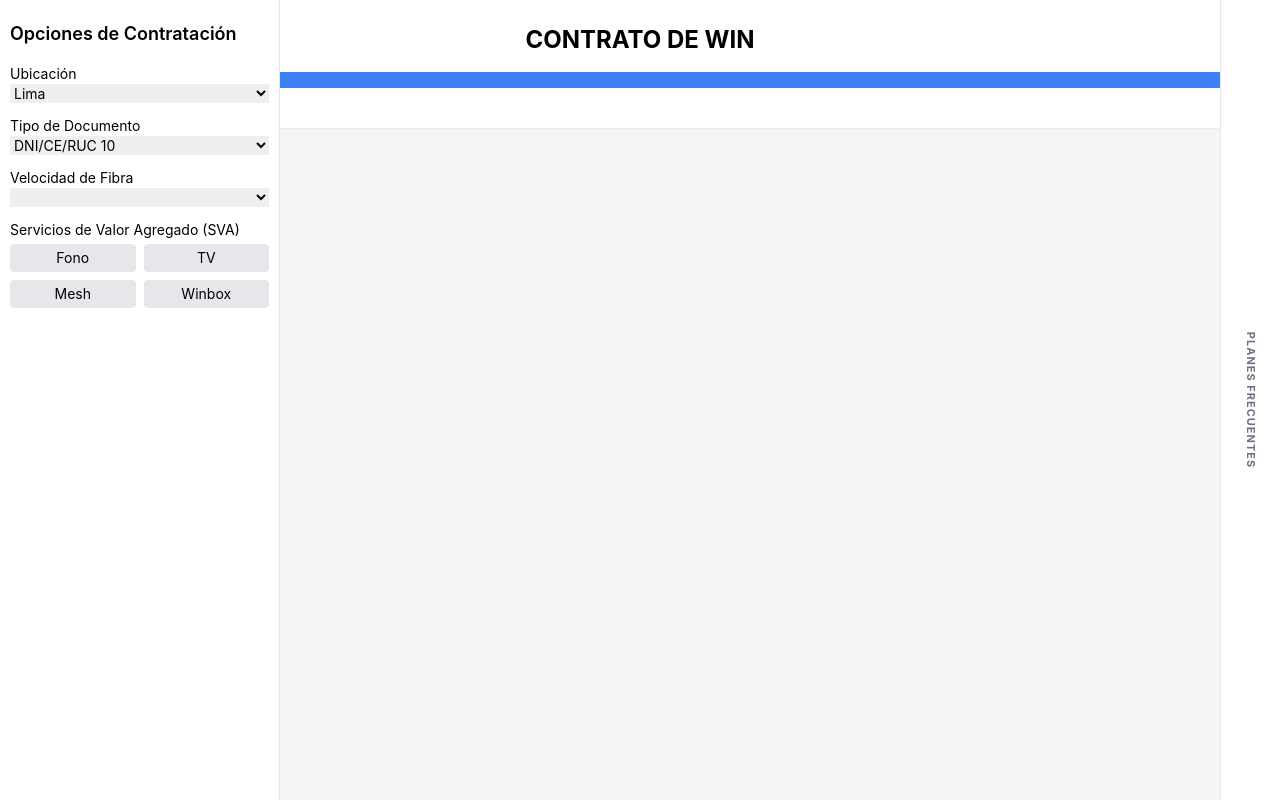
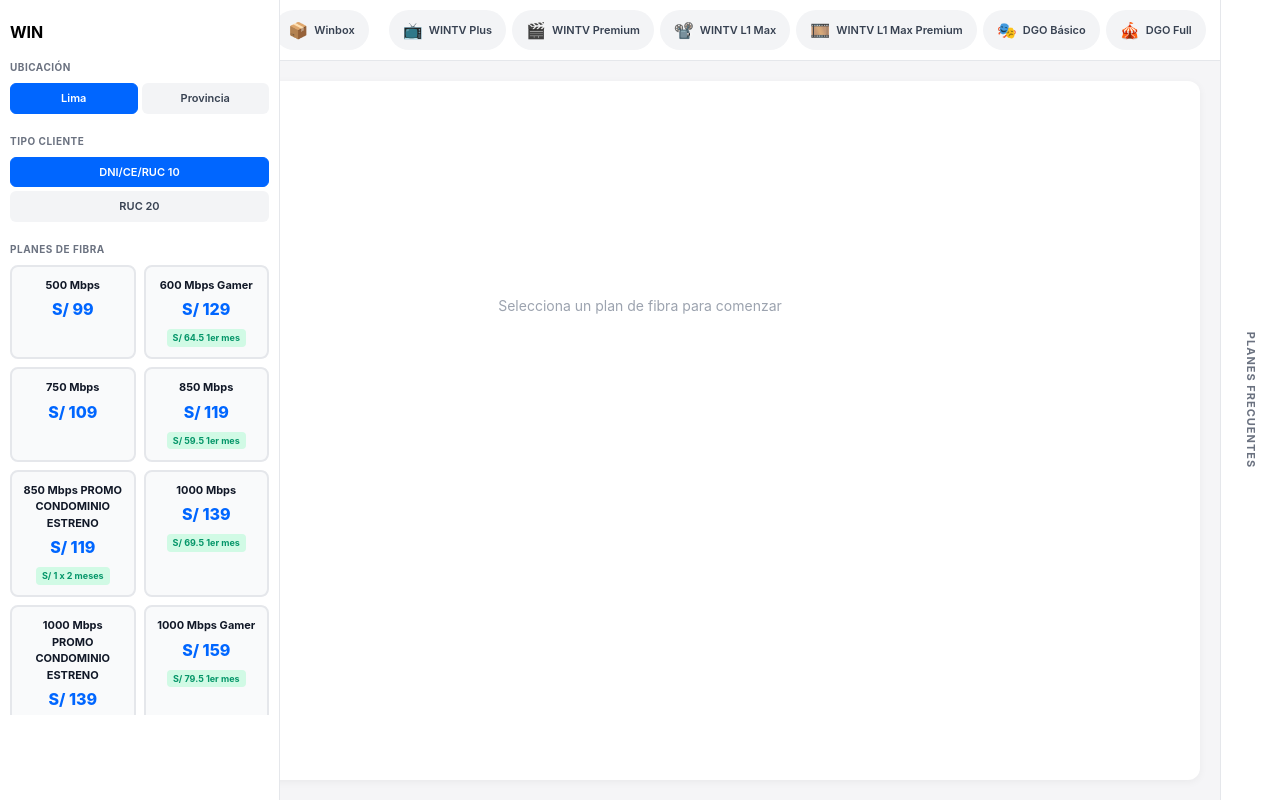
Before and after one commit to visualconnectionswin/contrato-win-02-25, a plain HTML site: page index.html in a window 1280 px wide. Drawn offline with nearby package versions, Linux system fonts and the light colour scheme.

Commit message:
Update index.html

```diff
--- a/index.html
+++ b/index.html
@@ -4,152 +4,147 @@
     <meta charset="UTF-8" />
     <meta name="viewport" content="width=device-width, initial-scale=1.0" />
     <title>WIN Contrato Generator</title>
-    <!-- Enlazamos el CSS personalizado -->
     <link rel="stylesheet" href="styles.css" />
-    <!-- Tailwind y Moment desde CDN -->
     <script src="https://cdn.tailwindcss.com"></script>
     <script src="https://cdnjs.cloudflare.com/ajax/libs/moment.js/2.29.4/moment-with-locales.min.js"></script>
   </head>
   <body>
-    <!-- SIDEBAR IZQUIERDO: OPCIONES DE CONTRATO -->
+    <!-- SIDEBAR IZQUIERDO -->
     <div class="sidebar">
-      <!-- Texto vertical cuando está contraído -->
-      <div class="sidebar-collapsed-text">OPCIONES DE CONTRATO</div>
+      <div class="sidebar-collapsed-text">CONFIGURACIÓN</div>
       <div class="sidebar-content">
-        <h1 class="text-lg font-semibold mb-4">Opciones de Contratación</h1>
-        <form id="contractForm" class="space-y-3 text-sm">
+        <h1 class="text-base font-bold mb-4">WIN</h1>
+
         <!-- Ubicación -->
-          <div>
-            <label for="location">Ubicación</label>
-            <select id="location" class="w-full">
-              <option value="lima" selected>Lima</option>
-              <option value="provincia">Provincia</option>
-            </select>
+        <div class="config-group">
+          <label class="config-label">Ubicación</label>
+          <div class="button-group">
+            <button class="btn-config active" data-location="lima">Lima</button>
+            <button class="btn-config" data-location="provincia">Provincia</button>
           </div>
-          <!-- Tipo de Documento -->
-          <div>
-            <label for="documentType">Tipo de Documento</label>
-            <select id="documentType" class="w-full">
-              <option value="dni" selected>DNI/CE/RUC 10</option>
-              <option value="ruc">RUC 20</option>
-            </select>
         </div>
-          <!-- Plan de Instalación (solo para RUC 20) -->
-          <div id="installmentSection" class="hidden">
-            <label for="installmentOption">Pago de Instalación</label>
-            <select id="installmentOption" class="w-full">
-              <option value="1">1 cuota – S/ 60</option>
-              <option value="3">3 cuotas – S/ 120</option>
-            </select>
+
+        <!-- Tipo de Cliente -->
+        <div class="config-group">
+          <label class="config-label">Tipo Cliente</label>
+          <div class="button-group-vertical">
+            <button class="btn-config active" data-doctype="dni">DNI/CE/RUC 10</button>
+            <button class="btn-config" data-doctype="ruc">RUC 20</button>
           </div>
-          <!-- Velocidad de Fibra -->
-          <div id="fiberSpeedSection">
-            <label for="fiberSpeed">Velocidad de Fibra</label>
-            <select id="fiberSpeed" class="w-full"></select>
         </div>
-          <!-- Servicios de Valor Agregado (SVA) – Sidebar Mejorado -->
-          <div id="svaSection">
-            <label>Servicios de Valor Agregado (SVA)</label>
-            <div id="svaCategories" class="grid grid-cols-2 gap-2 mt-1">
-              <button type="button" class="sva-category-btn px-2 py-1 bg-gray-200 rounded" data-category="fono">
-                Fono
-              </button>
-              <button type="button" class="sva-category-btn px-2 py-1 bg-gray-200 rounded" data-category="tv">
-                TV
-              </button>
-              <button type="button" class="sva-category-btn px-2 py-1 bg-gray-200 rounded" data-category="mesh">
-                Mesh
-              </button>
-              <button type="button" class="sva-category-btn px-2 py-1 bg-gray-200 rounded" data-category="winbox">
-                Winbox
-              </button>
+
+        <!-- Instalación RUC -->
+        <div class="config-group hidden" id="installmentSection">
+          <label class="config-label">Instalación</label>
+          <div class="button-group-vertical">
+            <button class="btn-config active" data-installment="1">1 cuota</button>
+            <button class="btn-config" data-installment="3">3 cuotas</button>
           </div>
-            <!-- Aquí se mostrarán las opciones ya seleccionadas de SVA -->
-            <div id="selectedSvaDisplay" class="mt-2 text-sm text-gray-700"></div>
         </div>
-        </form>
+
+        <!-- Planes de Fibra -->
+        <div class="config-group">
+          <label class="config-label">Planes de Fibra</label>
+          <div id="fiberPlansGrid" class="fiber-grid"></div>
+        </div>
       </div>
     </div>
 
     <!-- SIDEBAR DERECHO: PLANES FRECUENTES -->
     <div class="right-sidebar">
-      <!-- Texto vertical cuando está contraído -->
       <div class="right-sidebar-collapsed-text">PLANES FRECUENTES</div>
       <div class="right-sidebar-content">
-        <h1 class="text-lg font-semibold mb-4">Ofertas más frecuentes</h1>
-        <div id="offerButtons" class="space-y-3 mt-4">
-          <button
-            type="button"
-            data-fiber="500"
-            data-sva='["wintv_plus_promo"]'
-            class="offer-button w-full bg-blue-500 text-white p-2 rounded hover:bg-blue-600 transition"
-          >
+        <h1 class="text-base font-bold mb-4">Ofertas Frecuentes</h1>
+        <div class="frequent-plans">
+          <button class="btn-frequent" data-fiber="500" data-sva='["wintv_plus_promo"]'>
             500 Mbps + WINTV PLUS
           </button>
-          <button
-            type="button"
-            data-fiber="750"
-            data-sva='["wintv_plus_promo"]'
-            class="offer-button w-full bg-blue-500 text-white p-2 rounded hover:bg-blue-600 transition"
-          >
+          <button class="btn-frequent" data-fiber="750" data-sva='["wintv_plus_promo"]'>
             750 Mbps + WINTV PLUS
           </button>
-          <button
-            type="button"
-            data-fiber="850"
-            data-sva='["wintv_plus_promo"]'
-            class="offer-button w-full bg-blue-500 text-white p-2 rounded hover:bg-blue-600 transition"
-          >
+          <button class="btn-frequent" data-fiber="850" data-sva='["wintv_plus_promo"]'>
             850 Mbps + WINTV PLUS
           </button>
-          <button
-            type="button"
-            data-fiber="1000"
-            data-sva='["wintv_plus_promo","mesh_gratis"]'
-            class="offer-button w-full bg-blue-500 text-white p-2 rounded hover:bg-blue-600 transition"
-          >
+          <button class="btn-frequent" data-fiber="1000" data-sva='["wintv_plus_promo","mesh_gratis"]'>
             1000 Mbps + WINTV PLUS + MESH
           </button>
         </div>
       </div>
     </div>
 
+    <!-- CONTENIDO PRINCIPAL -->
+    <main class="main-content">
+      <!-- BARRA SUPERIOR DE SVA -->
+      <div class="top-sva-bar">
+        <button class="chip-sva" data-service="fono" data-key="">
+          <span class="chip-icon">📞</span>
+          <span class="chip-label">Fonowin</span>
+        </button>
+        <button class="chip-sva" data-service="mesh" data-key="">
+          <span class="chip-icon">📶</span>
+          <span class="chip-label">Mesh</span>
+        </button>
+        <button class="chip-sva" data-service="winbox" data-key="">
+          <span class="chip-icon">📦</span>
+          <span class="chip-label">Winbox</span>
+        </button>
+        <div class="sva-separator"></div>
+        <button class="chip-sva" data-service="tv" data-key="wintv_plus_promo">
+          <span class="chip-icon">📺</span>
+          <span class="chip-label">WINTV Plus</span>
+        </button>
+        <button class="chip-sva" data-service="tv" data-key="wintv_premium">
+          <span class="chip-icon">🎬</span>
+          <span class="chip-label">WINTV Premium</span>
+        </button>
+        <button class="chip-sva" data-service="tv" data-key="wintv_l1_max">
+          <span class="chip-icon">📽️</span>
+          <span class="chip-label">WINTV L1 Max</span>
+        </button>
+        <button class="chip-sva" data-service="tv" data-key="wintv_l1_max_premium">
+          <span class="chip-icon">🎞️</span>
+          <span class="chip-label">WINTV L1 Max Premium</span>
+        </button>
+        <button class="chip-sva" data-service="tv" data-key="dgo_basico">
+          <span class="chip-icon">🎭</span>
+          <span class="chip-label">DGO Básico</span>
+        </button>
+        <button class="chip-sva" data-service="tv" data-key="dgo_full">
+          <span class="chip-icon">🎪</span>
+          <span class="chip-label">DGO Full</span>
+        </button>
+      </div>
+
       <!-- PANEL DEL CONTRATO -->
-    <div class="contract-panel">
-      <div
-        id="contractOutput"
-        class="bg-white p-6 rounded-lg shadow-sm transition-all duration-500 ease-in-out fade-in"
-      >
-        <h2 class="text-2xl font-bold text-center mb-4">CONTRATO DE WIN</h2>
-        <!-- Bloque de resumen del plan -->
-        <div
-          id="planSummary"
-          class="text-center text-lg font-mono font-bold text-white bg-blue-500 p-2 rounded mb-4"
-        ></div>
-        <div id="contractContent" class="prose text-sm"></div>
+      <div class="contract-container">
+        <div id="contractOutput" class="contract-card">
+          <div id="emptyState" class="empty-state">
+            <p class="text-gray-400 text-center">Selecciona un plan de fibra para comenzar</p>
+          </div>
+          <div id="contractWrapper" class="hidden">
+            <h2 class="contract-title">CONTRATO DE WIN</h2>
+            <div id="planSummary" class="plan-summary"></div>
+            <div id="contractContent" class="contract-content"></div>
           </div>
         </div>
+      </div>
+    </main>
 
-    <!-- Modal para selección de opciones SVA -->
-    <div
-      id="svaModal"
-      class="fixed inset-0 bg-black bg-opacity-50 flex items-center justify-center hidden"
-    >
-      <div class="bg-white p-4 rounded shadow-lg max-w-md w-full">
-        <h2 id="svaModalTitle" class="text-lg font-bold mb-2"></h2>
-        <div id="svaModalOptions" class="space-y-2"></div>
-        <div class="mt-4 flex justify-end gap-2">
-          <button id="svaModalCancel" class="px-3 py-1 bg-gray-300 rounded">
-            Cancelar
-          </button>
-          <button id="svaModalSave" class="px-3 py-1 bg-blue-500 text-white rounded">
-            Guardar
-          </button>
+    <!-- MODAL PARA OPCIONES SVA -->
+    <div id="svaModal" class="modal-overlay hidden">
+      <div class="modal-content">
+        <div class="modal-header">
+          <h3 id="modalTitle"></h3>
+          <button class="btn-close-modal" id="btnCloseModal">✕</button>
+        </div>
+        <div class="modal-body" id="modalBody"></div>
+        <div class="modal-footer">
+          <button class="btn-modal-cancel" id="btnCancel">Cancelar</button>
+          <button class="btn-modal-save" id="btnSave">Guardar</button>
         </div>
       </div>
     </div>
 
-    <!-- Scripts: primero las constantes y luego la lógica -->
     <script src="constants.js"></script>
     <script src="script.js"></script>
   </body>
```
Lines whose indentation alone changed are shown as unchanged.
